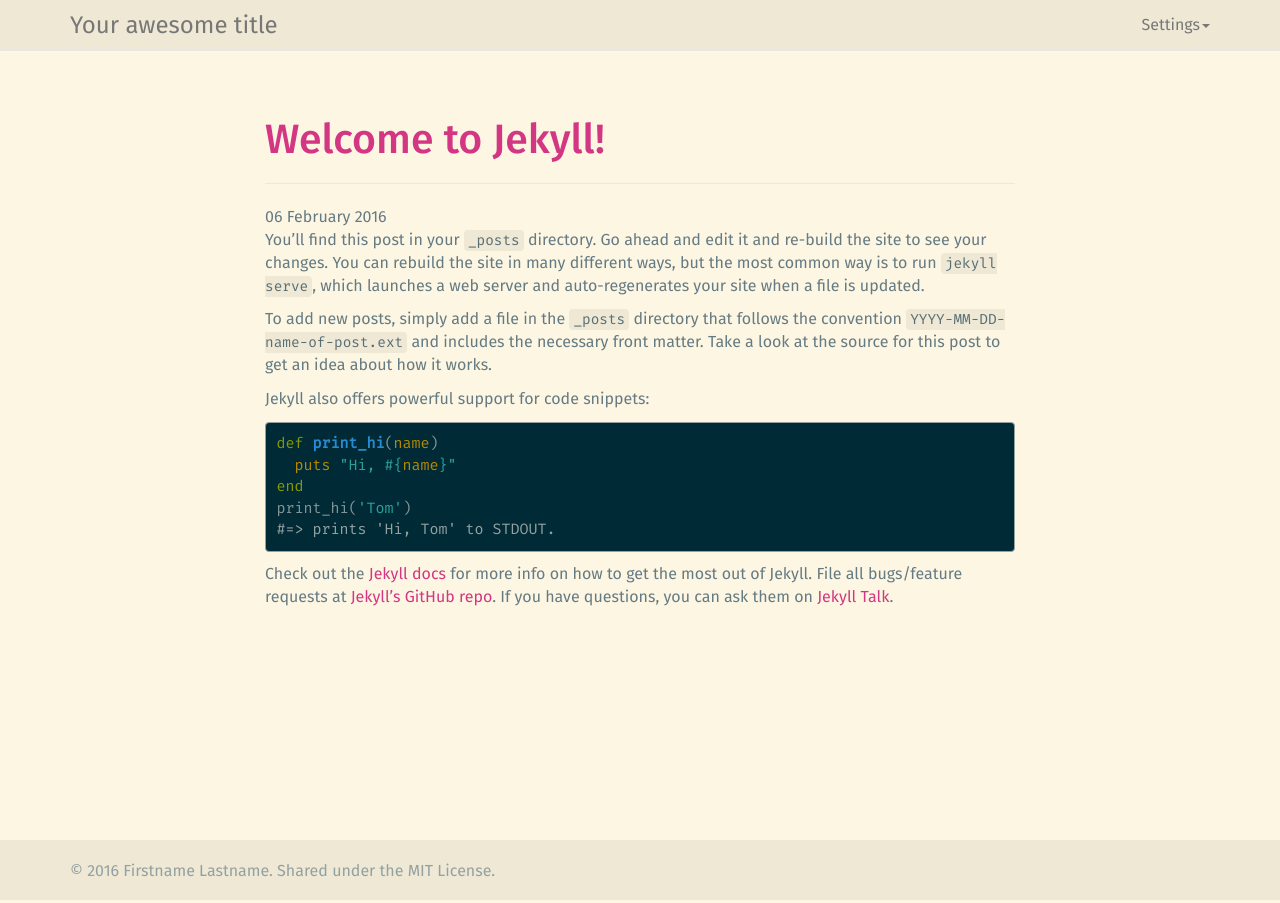
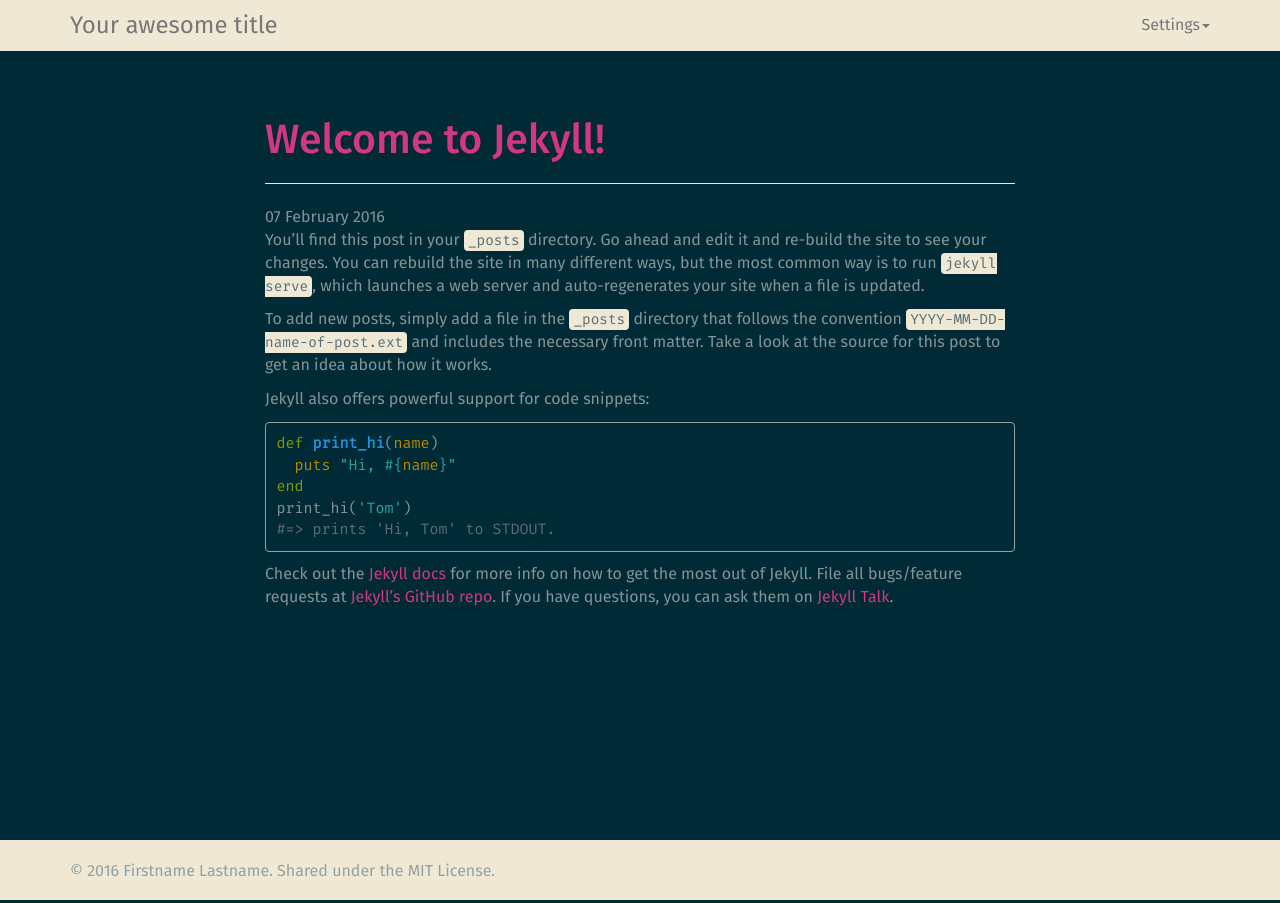
Before and after one commit to menzenski/three-color-sun, a Jekyll site: the page built from _posts/2016-02-08-welcome-to-jekyll.markdown, in a window 1280 px wide. Built offline with Jekyll 4.4.1, drawn with Linux system fonts in a browser that asks for light colours.

Commit message:
add page.color_scheme option in frontmatter

```diff
--- a/_config.yml
+++ b/_config.yml
@@ -25,3 +25,12 @@
 markdown: kramdown
 sass:
     sass_dir: _sass/
+
+# Page/frontmatter settings
+defaults:
+    -
+        scope:
+            path: ""
+            type: "posts"
+        values:
+            color_scheme: "light"
--- a/_posts/2016-02-08-welcome-to-jekyll.markdown
+++ b/_posts/2016-02-08-welcome-to-jekyll.markdown
@@ -1,7 +1,8 @@
 ---
 layout: post
 title:  "Welcome to Jekyll!"
-date:   2016-02-06 17:35:01 -0600
+color_scheme: "dark"
+date:   2016-02-07 17:35:01 -0600
 ---
 You’ll find this post in your `_posts` directory. Go ahead and edit it and re-build the site to see your changes. You can rebuild the site in many different ways, but the most common way is to run `jekyll serve`, which launches a web server and auto-regenerates your site when a file is updated.
 
```
Also changed, not shown: 1 other file.
